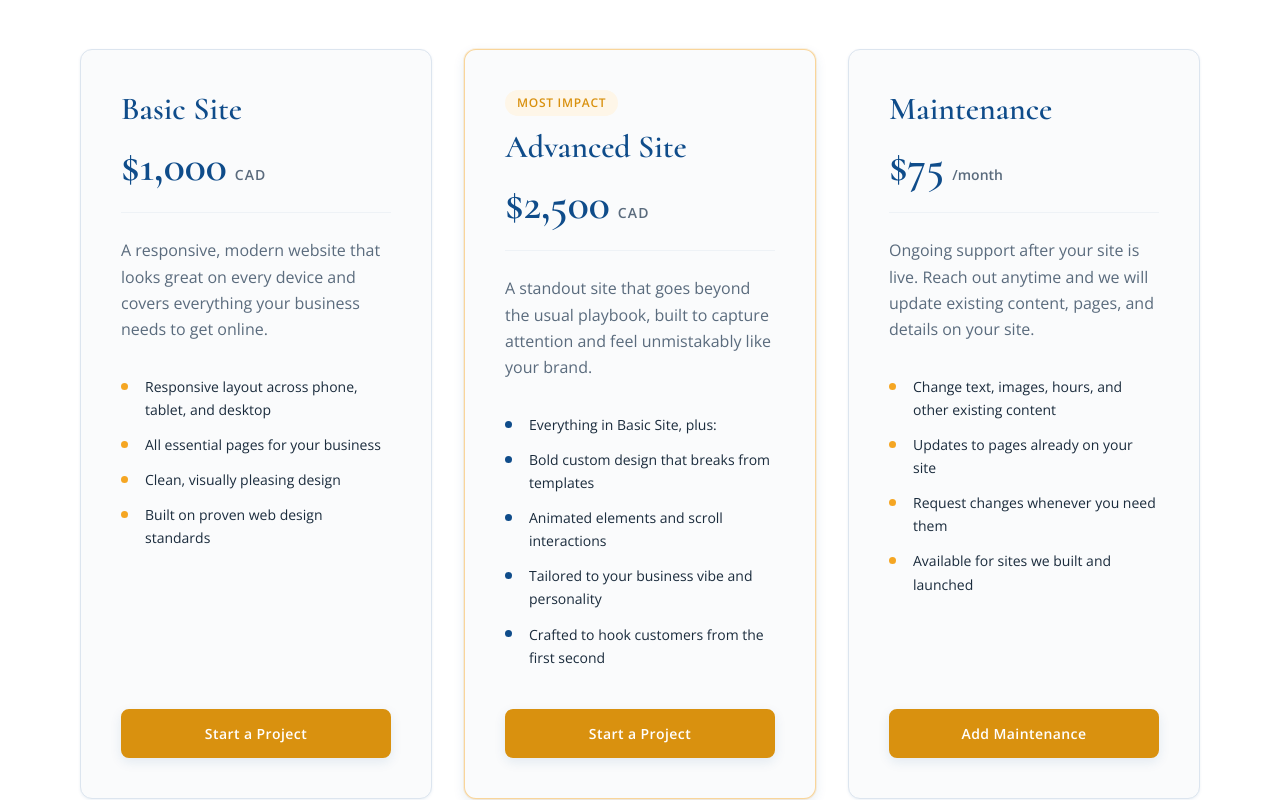
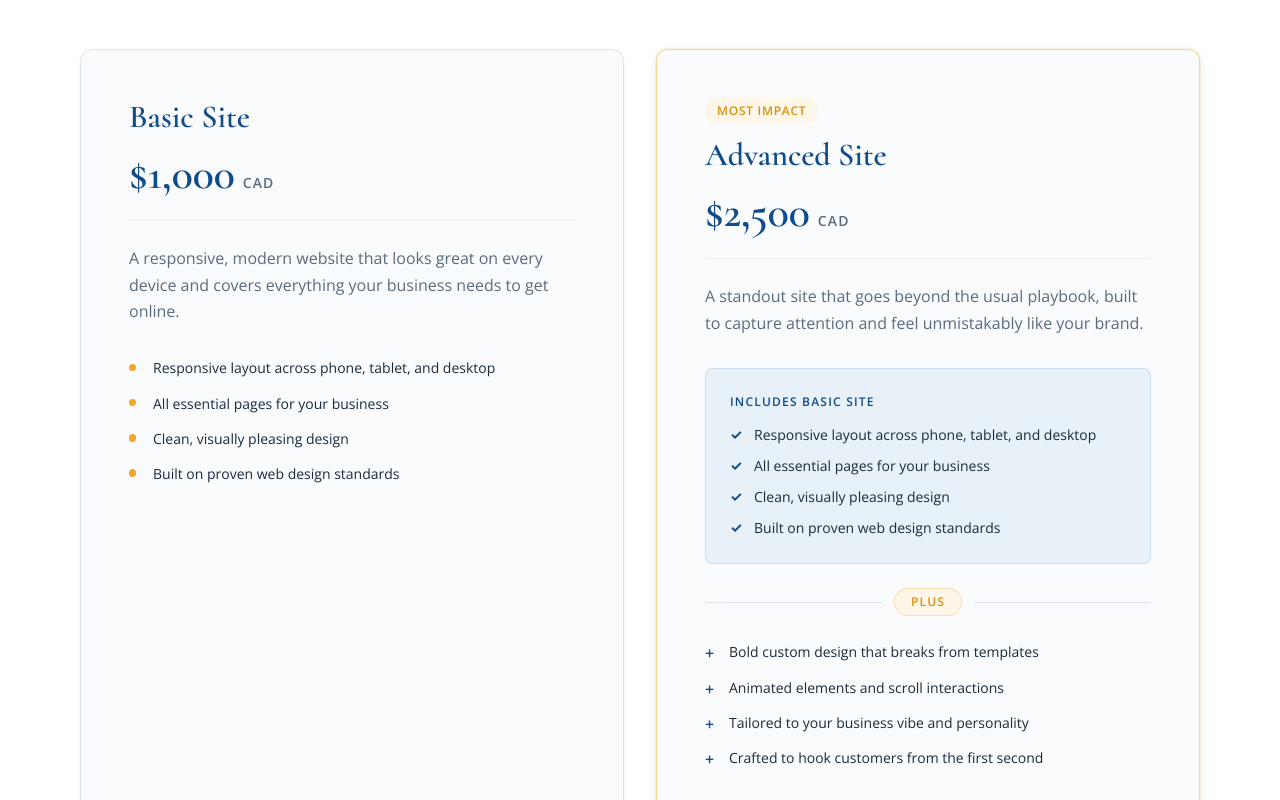
Before and after one commit to Jayadeep-Sayani/brightside-studio, a React (Vite) app: page / in a window 1280 px wide. Shown: the part 1460-2260 px from the top of the page. Built offline with nearby package versions, Linux system fonts and the light colour scheme.

Commit message:
Widen service cards and visually show Basic in Advanced.
Use a two-column layout for site packages, a full-width maintenance card, and an includes box with checkmarks plus a Plus divider on Advanced.

Co-authored-by: Cursor <cursoragent@cursor.com>

```diff
--- a/src/components/Services.css
+++ b/src/components/Services.css
@@ -38,9 +38,15 @@
   color: var(--color-text-muted);
 }
 
-.services__grid {
+.services__layout {
+  display: flex;
+  flex-direction: column;
+  gap: var(--space-6);
+}
+
+.services__site-grid {
   display: grid;
-  grid-template-columns: repeat(3, minmax(0, 1fr));
+  grid-template-columns: repeat(2, minmax(0, 1fr));
   gap: var(--space-6);
   align-items: stretch;
 }
@@ -52,13 +58,14 @@
 
 .services__card-wrap .services__card {
   flex: 1;
+  width: 100%;
 }
 
 .services__card {
   position: relative;
   display: flex;
   flex-direction: column;
-  padding: var(--space-7);
+  padding: var(--space-8);
   background: var(--color-background);
   border: 1px solid var(--color-border);
   border-radius: var(--radius-lg);
@@ -67,6 +74,21 @@
     box-shadow var(--transition-base),
     transform var(--transition-base),
     border-color var(--transition-base);
+}
+
+.services__card--maintenance {
+  padding: var(--space-7) var(--space-8);
+}
+
+.services__card--maintenance .services__features {
+  display: grid;
+  grid-template-columns: repeat(2, minmax(0, 1fr));
+  gap: var(--space-3) var(--space-6);
+  margin-bottom: var(--space-6);
+}
+
+.services__card--maintenance .services__features li {
+  margin-bottom: 0;
 }
 
 .services__card:hover {
@@ -149,11 +171,98 @@
   color: var(--color-text-muted);
 }
 
+.services__feature-groups {
+  flex: 1;
+  display: flex;
+  flex-direction: column;
+  margin-bottom: var(--space-7);
+}
+
+.services__includes {
+  padding: var(--space-5);
+  border-radius: var(--radius-md);
+  background: var(--color-primary-light);
+  border: 1px solid rgba(15, 76, 138, 0.12);
+}
+
+.services__includes-label {
+  margin: 0 0 var(--space-3);
+  font-family: var(--font-body);
+  font-size: var(--text-xs);
+  font-weight: 600;
+  letter-spacing: 0.1em;
+  text-transform: uppercase;
+  color: var(--color-primary);
+}
+
+.services__includes-list {
+  margin: 0;
+  padding: 0;
+  list-style: none;
+}
+
+.services__includes-list li {
+  position: relative;
+  padding-left: var(--space-5);
+  margin-bottom: var(--space-2);
+  font-size: var(--text-sm);
+  line-height: var(--leading-relaxed);
+  color: var(--color-text);
+}
+
+.services__includes-list li:last-child {
+  margin-bottom: 0;
+}
+
+.services__includes-list li::before {
+  content: '✓';
+  position: absolute;
+  left: 0;
+  top: 0;
+  font-size: var(--text-sm);
+  font-weight: 700;
+  line-height: var(--leading-relaxed);
+  color: var(--color-primary);
+}
+
+.services__plus-divider {
+  display: flex;
+  align-items: center;
+  gap: var(--space-3);
+  margin: var(--space-5) 0;
+}
+
+.services__plus-divider::before,
+.services__plus-divider::after {
+  content: '';
+  flex: 1;
+  height: 1px;
+  background: var(--color-border);
+}
+
+.services__plus-divider span {
+  flex-shrink: 0;
+  padding: var(--space-1) var(--space-4);
+  border-radius: var(--radius-full);
+  background: var(--color-accent-light);
+  border: 1px solid rgba(245, 166, 35, 0.3);
+  font-family: var(--font-body);
+  font-size: var(--text-xs);
+  font-weight: 600;
+  letter-spacing: 0.1em;
+  text-transform: uppercase;
+  color: var(--color-accent-dark);
+}
+
 .services__features {
   flex: 1;
   margin: 0 0 var(--space-7);
   padding: 0;
   list-style: none;
+}
+
+.services__features--extra {
+  margin-bottom: 0;
 }
 
 .services__features li {
@@ -180,8 +289,21 @@
   background: var(--color-accent);
 }
 
-.services__card--featured .services__features li::before {
-  background: var(--color-primary);
+.services__features--extra li::before {
+  content: '+';
+  top: 0;
+  width: auto;
+  height: auto;
+  border-radius: 0;
+  background: none;
+  font-size: var(--text-base);
+  font-weight: 700;
+  line-height: var(--leading-relaxed);
+  color: var(--color-accent-dark);
+}
+
+.services__card--featured .services__features--extra li::before {
+  color: var(--color-primary);
 }
 
 .services__cta {
@@ -223,13 +345,6 @@
   outline-offset: 3px;
 }
 
-@media (max-width: 1100px) {
-  .services__grid {
-    grid-template-columns: 1fr;
-    gap: var(--space-5);
-  }
-}
-
 @media (max-width: 900px) {
   .services__inner {
     padding: var(--space-8) var(--space-5);
@@ -239,8 +354,18 @@
     margin-bottom: var(--space-8);
   }
 
-  .services__card {
+  .services__site-grid {
+    grid-template-columns: 1fr;
+    gap: var(--space-5);
+  }
+
+  .services__card,
+  .services__card--maintenance {
     padding: var(--space-6);
+  }
+
+  .services__card--maintenance .services__features {
+    grid-template-columns: 1fr;
   }
 }
 
--- a/src/components/Services.jsx
+++ b/src/components/Services.jsx
@@ -2,10 +2,78 @@ import './Services.css'
 import ScrollReveal from './ScrollReveal'
 import { usePageNavigate } from '../hooks/usePageNavigate'
 import { routeHref } from '../utils/paths'
-import { serviceTiers } from '../data/packages'
+import { basicFeatures, serviceTiers } from '../data/packages'
+
+function ServiceCard({ tier, delay, pageNavigate }) {
+  return (
+    <ScrollReveal className="services__card-wrap" delay={delay}>
+      <article
+        className={`services__card${tier.featured ? ' services__card--featured' : ''}${tier.id === 'maintenance' ? ' services__card--maintenance' : ''}`}
+      >
+        {tier.featured && <span className="services__badge">Most impact</span>}
+
+        <div className="services__card-top">
+          <h3 className="services__card-name">{tier.name}</h3>
+          <p className="services__price">
+            <span className="services__price-amount">${tier.price.toLocaleString()}</span>
+            {tier.interval ? (
+              <span className="services__price-interval">{tier.interval}</span>
+            ) : (
+              <span className="services__price-currency">CAD</span>
+            )}
+          </p>
+        </div>
+
+        <p className="services__card-desc">{tier.description}</p>
+
+        {tier.includesBasic ? (
+          <div className="services__feature-groups">
+            <div className="services__includes">
+              <p className="services__includes-label">Includes Basic Site</p>
+              <ul className="services__includes-list">
+                {basicFeatures.map((feature) => (
+                  <li key={feature}>{feature}</li>
+                ))}
+              </ul>
+            </div>
+
+            <div className="services__plus-divider" aria-hidden="true">
+              <span>Plus</span>
+            </div>
+
+            <ul className="services__features services__features--extra">
+              {tier.extraFeatures.map((feature) => (
+                <li key={feature}>{feature}</li>
+              ))}
+            </ul>
+          </div>
+        ) : (
+          <ul className="services__features">
+            {tier.features.map((feature) => (
+              <li key={feature}>{feature}</li>
+            ))}
+          </ul>
+        )}
+
+        <a
+          href={routeHref('/#contact-form')}
+          className="services__cta services__cta--primary"
+          onClick={(event) => {
+            event.preventDefault()
+            pageNavigate('/#contact-form')
+          }}
+        >
+          {tier.id === 'maintenance' ? 'Add Maintenance' : 'Start a Project'}
+        </a>
+      </article>
+    </ScrollReveal>
+  )
+}
 
 function Services() {
   const pageNavigate = usePageNavigate()
+  const siteTiers = serviceTiers.filter((tier) => tier.id !== 'maintenance')
+  const maintenanceTier = serviceTiers.find((tier) => tier.id === 'maintenance')
 
   return (
     <section id="services" className="services">
@@ -20,55 +88,25 @@ function Services() {
           </p>
         </ScrollReveal>
 
-        <div className="services__grid">
-          {serviceTiers.map((tier, index) => (
-            <ScrollReveal
-              key={tier.id}
-              className="services__card-wrap"
-              delay={index * 120}
-            >
-              <article
-                className={`services__card${tier.featured ? ' services__card--featured' : ''}`}
-              >
-                {tier.featured && (
-                  <span className="services__badge">Most impact</span>
-                )}
+        <div className="services__layout">
+          <div className="services__site-grid">
+            {siteTiers.map((tier, index) => (
+              <ServiceCard
+                key={tier.id}
+                tier={tier}
+                delay={index * 120}
+                pageNavigate={pageNavigate}
+              />
+            ))}
+          </div>
 
-                <div className="services__card-top">
-                  <h3 className="services__card-name">{tier.name}</h3>
-                  <p className="services__price">
-                    <span className="services__price-amount">
-                      ${tier.price.toLocaleString()}
-                    </span>
-                    {tier.interval ? (
-                      <span className="services__price-interval">{tier.interval}</span>
-                    ) : (
-                      <span className="services__price-currency">CAD</span>
-                    )}
-                  </p>
-                </div>
-
-                <p className="services__card-desc">{tier.description}</p>
-
-                <ul className="services__features">
-                  {tier.features.map((feature) => (
-                    <li key={feature}>{feature}</li>
-                  ))}
-                </ul>
-
-                <a
-                  href={routeHref('/#contact-form')}
-                  className="services__cta services__cta--primary"
-                  onClick={(event) => {
-                    event.preventDefault()
-                    pageNavigate('/#contact-form')
-                  }}
-                >
-                  {tier.id === 'maintenance' ? 'Add Maintenance' : 'Start a Project'}
-                </a>
-              </article>
-            </ScrollReveal>
-          ))}
+          {maintenanceTier && (
+            <ServiceCard
+              tier={maintenanceTier}
+              delay={240}
+              pageNavigate={pageNavigate}
+            />
+          )}
         </div>
       </div>
     </section>
--- a/src/data/packages.js
+++ b/src/data/packages.js
@@ -1,8 +1,22 @@
-const basicFeatures = [
+export const basicFeatures = [
   'Responsive layout across phone, tablet, and desktop',
   'All essential pages for your business',
   'Clean, visually pleasing design',
   'Built on proven web design standards',
+]
+
+export const advancedOnlyFeatures = [
+  'Bold custom design that breaks from templates',
+  'Animated elements and scroll interactions',
+  'Tailored to your business vibe and personality',
+  'Crafted to hook customers from the first second',
+]
+
+export const maintenanceFeatures = [
+  'Change text, images, hours, and other existing content',
+  'Updates to pages already on your site',
+  'Request changes whenever you need them',
+  'Available for sites we built and launched',
 ]
 
 export const serviceTiers = [
@@ -20,13 +34,8 @@ export const serviceTiers = [
     price: 2500,
     description:
       'A standout site that goes beyond the usual playbook, built to capture attention and feel unmistakably like your brand.',
-    features: [
-      'Everything in Basic Site, plus:',
-      'Bold custom design that breaks from templates',
-      'Animated elements and scroll interactions',
-      'Tailored to your business vibe and personality',
-      'Crafted to hook customers from the first second',
-    ],
+    includesBasic: true,
+    extraFeatures: advancedOnlyFeatures,
     featured: true,
   },
   {
@@ -36,12 +45,7 @@ export const serviceTiers = [
     interval: '/month',
     description:
       'Ongoing support after your site is live. Reach out anytime and we will update existing content, pages, and details on your site.',
-    features: [
-      'Change text, images, hours, and other existing content',
-      'Updates to pages already on your site',
-      'Request changes whenever you need them',
-      'Available for sites we built and launched',
-    ],
+    features: maintenanceFeatures,
   },
 ]
 
```
